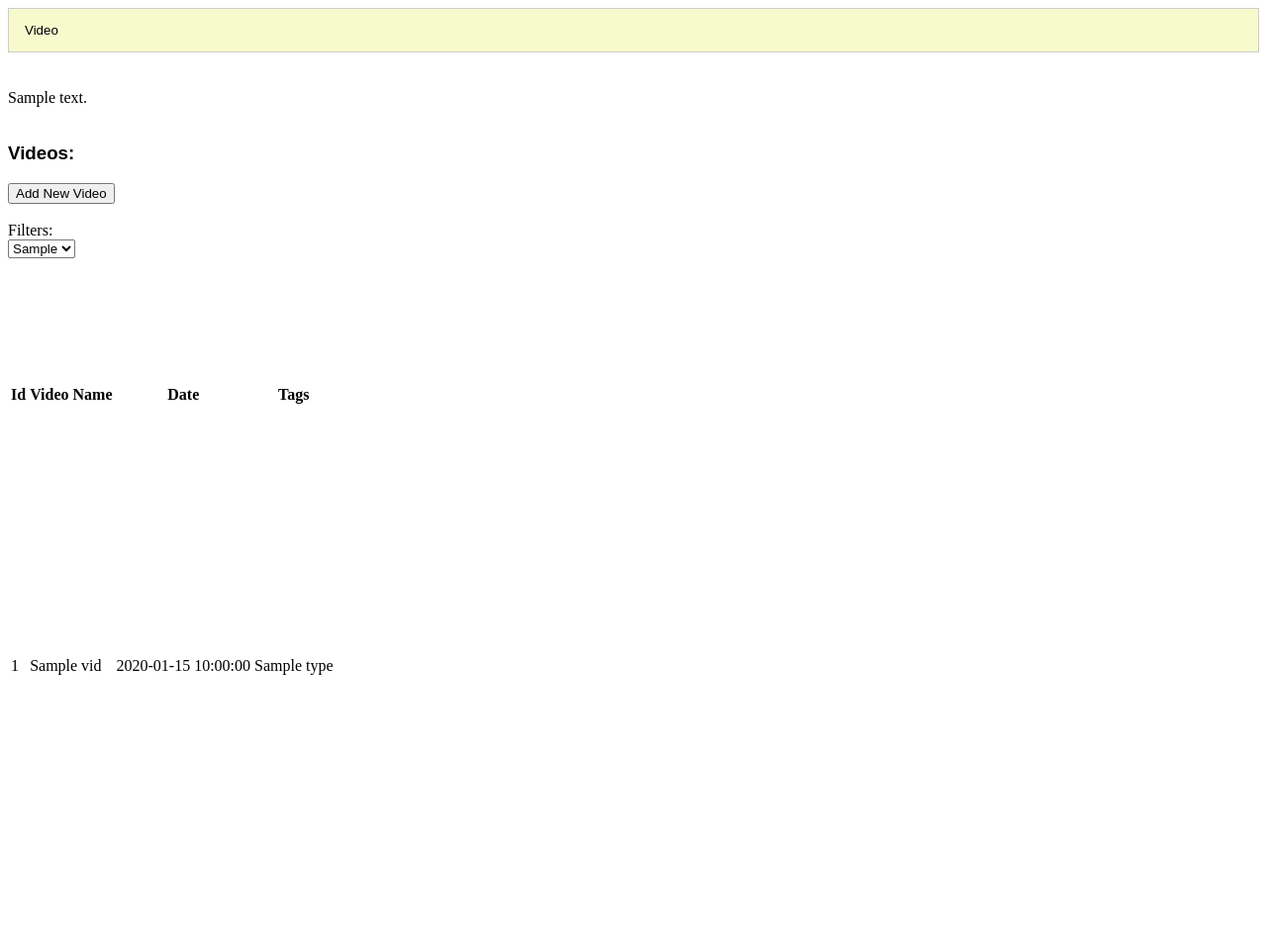
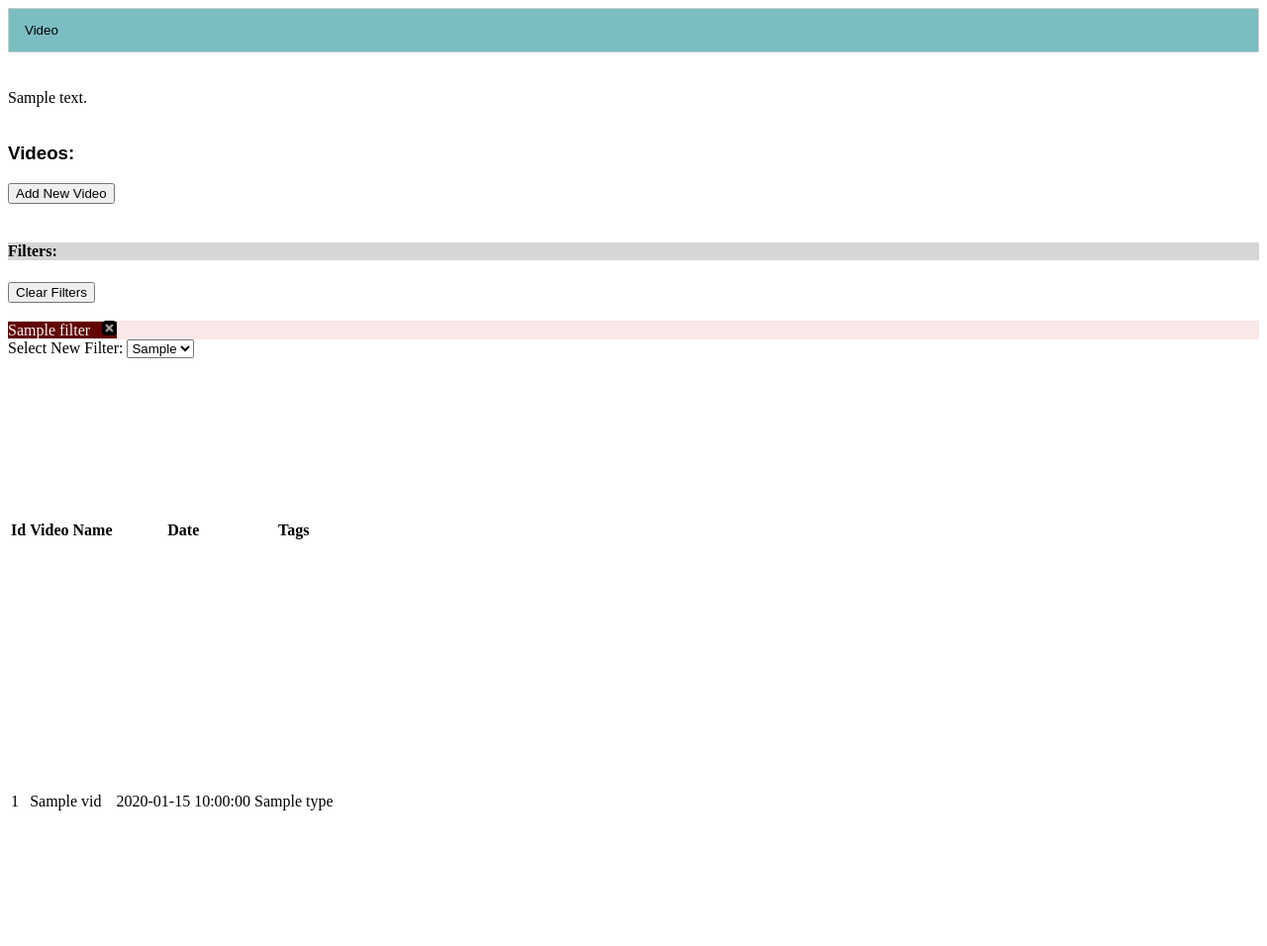
Before and after one commit to bgsimpkins/video_archive, a Flask app: template templates/video_archive.html in a window 1280 px wide. Shown: the whole page at 99% size. Before the commit the page ends 682 px from the top, so only its background shows below. Run offline with Flask 3, Linux system fonts and the light colour scheme; the template is opened without the code that fills it: most values are stand-ins (such as "Sample title", 1, 10 or a date in 2020); some libraries are stand-ins or nearby versions.

Commit message:
Continuing with filter UI stuff

```diff
--- a/app.py
+++ b/app.py
@@ -20,6 +20,9 @@ app = Flask(__name__)
 @app.route('/', methods=['GET', 'POST'])
 def video_archive():
 
+    db_mapper = DBMapper(config_vals)
+    # videos = db_mapper.get_all_videos()
+
     videoname_contains = None
 
     # Filter options combo box. Remove items that are in POST
@@ -31,18 +34,38 @@ def video_archive():
         "theDate": "Recorded Date"
     }
 
+    selected_filter_list = []
+
     if request.method == 'POST':
         # post = request.form
         # print('POST!')
 
+
+
         # TODO: This is pretty hard-coded. Could be handled more eloquently
         for x in request.form.items():
-            if x[0] == 'videoName_input':
+
+            if x[0] == "clear_filters":
+                return render_template(
+                    'video_archive.html',
+                    filter_options=filter_options,
+                    videos=db_mapper.get_videos_filter_and_sort()
+                )
+
+            elif x[0] == 'videoName_input':
                 videoname_contains = request.form['videoName_input']
+                selected_filter_list.append(["videoName", f"Video Name = {videoname_contains}"])
                 filter_options.pop('videoName')
 
-    db_mapper = DBMapper(config_vals)
-    # videos = db_mapper.get_all_videos()
+            # If clicked filter x button remove from selected list
+            elif "_remove.x" in x[0]:
+                # input of type image returns two vals. One for x and one for x of click.
+                to_remove = x[0].replace("_remove.x","")
+
+                # TODO: Repopulate dropdown with one that was removed
+
+
+    # TODO: It would better if this function took the form input values in the request.form[] collection instead of individually
     videos = db_mapper.get_videos_filter_and_sort(
         videoname_contains=videoname_contains
     )
@@ -50,6 +73,7 @@ def video_archive():
     return render_template(
         'video_archive.html',
         filter_options=filter_options,
+        selected_filter_list=selected_filter_list,
         videos=videos
     )
 
--- a/static/style.css
+++ b/static/style.css
@@ -1,11 +1,15 @@
 h3{
     font-family: arial;
+}
+
+h4{
+    background-color: #D6D6D6;
 }
  /* Style the tab */
 .tab {
   overflow: hidden;
   border: 1px solid #ccc;
-  background-color: #f7facd;
+  background-color: #7CBDC2;
 }
 
 /* Style the buttons that are used to open the tab content */
@@ -21,10 +25,31 @@ h3{
 
 /* Change background color of buttons on hover */
 .tab button:hover {
-  background-color: #c1d6f9;
+  background-color: #B2CFD1;
 }
 
 /* Create an active/current tablink class */
 .tab button.active {
   background-color: #ccc;
 }
+
+#filter_div{
+    background-color: #FAE8E8;
+}
+
+.selected_filter{
+    background-color: #610505;
+    color: #F7F0F0;
+    width: 200px;
+    height: 80px;
+}
+
+.x_filter_button{
+    width: 15px;
+    height: 15px;
+
+    /* Used to center images */
+    /*display: block;
+    margin-left: auto;
+    margin-right: auto;*/
+}
--- a/templates/video_archive.html
+++ b/templates/video_archive.html
@@ -12,6 +12,7 @@
 
 <body>
     <br>
+        <!--GENERIC ALERT PANEL-->
         <div id="alert_div">
         {% if alert_text %}
             <div id="form_alert" style="...">
@@ -23,19 +24,29 @@
     <div id="debugText"></div>
     <br>
 
-
-
     <h3>Videos:</h3>
 
     <form id="videos_form" method="post">
         <input type="submit" id="add_video" name="add_video" value="Add New Video">
         <br><br>
 
-        Filters:
+        <h4>Filters:</h4>
+        <input type="submit" id="clear_filters" name="clear_filters" value="Clear Filters">
+        <br><br>
+
         <div id="filter_div">
+
+            {% for filter in selected_filter_list %}
+                <span class = "selected_filter">
+                    {{ filter[1] }} &nbsp <input type="image" class="x_filter_button" name="{{ filter[0] }}_remove" src="{{ url_for('static', filename='x.png') }}"/>
+                </span>
+            {% endfor %}
+        </div>
+        <div id="new_filter_div">
+            Select New Filter:
             <select name="filter_select" id="filter_select">
             {% for k,v in filter_options.items() %}
-                <option value="{{ k }}" selected>{{ v }}</option>
+                <option value="{{ k }}">{{ v }}</option>
             {% endfor %}
             </select>
 
@@ -43,6 +54,7 @@
             <!--input type="button" id="add_filter" name="add_filter" value="Add Filter"-->
         </div>
 
+        <br><br>
 
 
 
--- a/video_archive_db_tools.py
+++ b/video_archive_db_tools.py
@@ -70,6 +70,8 @@ class DBMapper:
         session = Session(self.engine)
         session.commit()
 
+    # TODO: Could be made more dynamic by passing in lists/dictionaries for contains, between, etc
+    # and looping through them and processing dynamically
     def get_videos_filter_and_sort(
             self,
             videoname_contains=None,
@@ -88,7 +90,7 @@ class DBMapper:
         stmt = sa.select(self.Video)
 
         if videoname_contains is not None:
-            videoName_contains = videoname_contains.replace(' ', "%")
+            videoname_contains = videoname_contains.replace(' ', "%")
             stmt = stmt.where(self.Video.videoName.like(f"%{videoname_contains}%"))
         if tag_contains is not None:
             tag_contains = tag_contains.replace(' ', "%")
```
Also changed, not shown: static/x.png (added).
